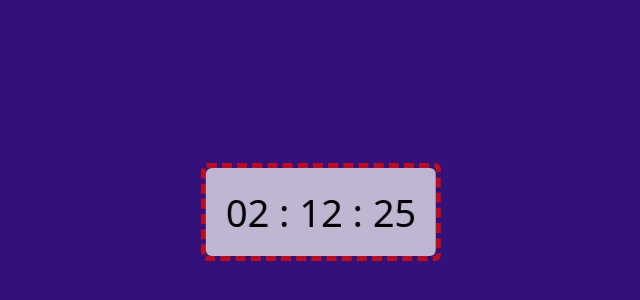
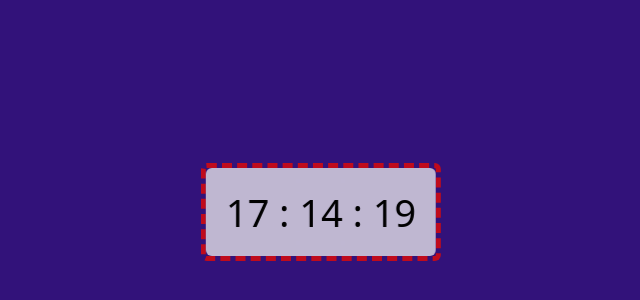
Before and after one commit to RimaMSV/clock, a plain HTML site: page index.html in a window 1280 px wide. Shown: the part 188-488 px from the top of the page, 319-959 px from the left. Drawn offline with Linux system fonts and the light colour scheme; a web font is replaced by a local one.

Commit message:
Set Time

```diff
--- a/index.html
+++ b/index.html
@@ -16,9 +16,9 @@
     <div class="container">
       <div class="wrapper">
         <div class="clock">
-          <span class="hour">02 :</span>
-          <span class="minute">12 :</span>
-          <span class="seconds">25</span>
+          <span class="hour"></span>
+          <span class="minute"></span>
+          <span class="seconds"></span>
         </div>
       </div>
     </div>
--- a/script.js
+++ b/script.js
@@ -0,0 +1,20 @@
+const clockEl = document.querySelector('.clock');
+let interval;
+startTime();
+
+function startTime() {
+  interval = setInterval(tiktoc, 1000);
+}
+function tiktoc() {
+  const date = new Date();
+  const hour = date.getHours();
+  const minute = date.getMinutes();
+  const second = date.getSeconds();
+  // console.log(date);
+  clockEl.innerHTML = `<span class="hour">${String(hour).padStart(
+    2,
+    0
+  )} :</span>
+      <span class="minute">${String(minute).padStart(2, 0)} :</span>
+      <span class="seconds">${String(second).padStart(2, 0)}</span>`;
+}
```
